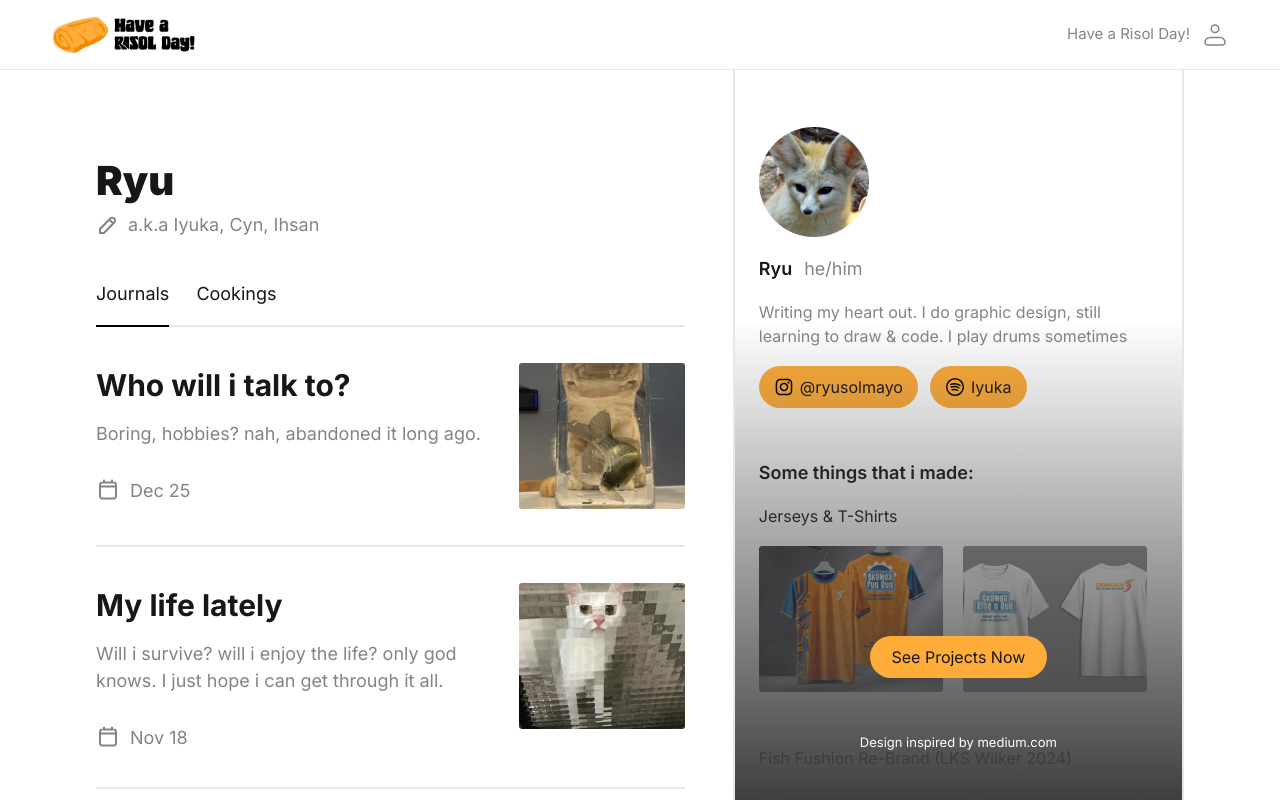
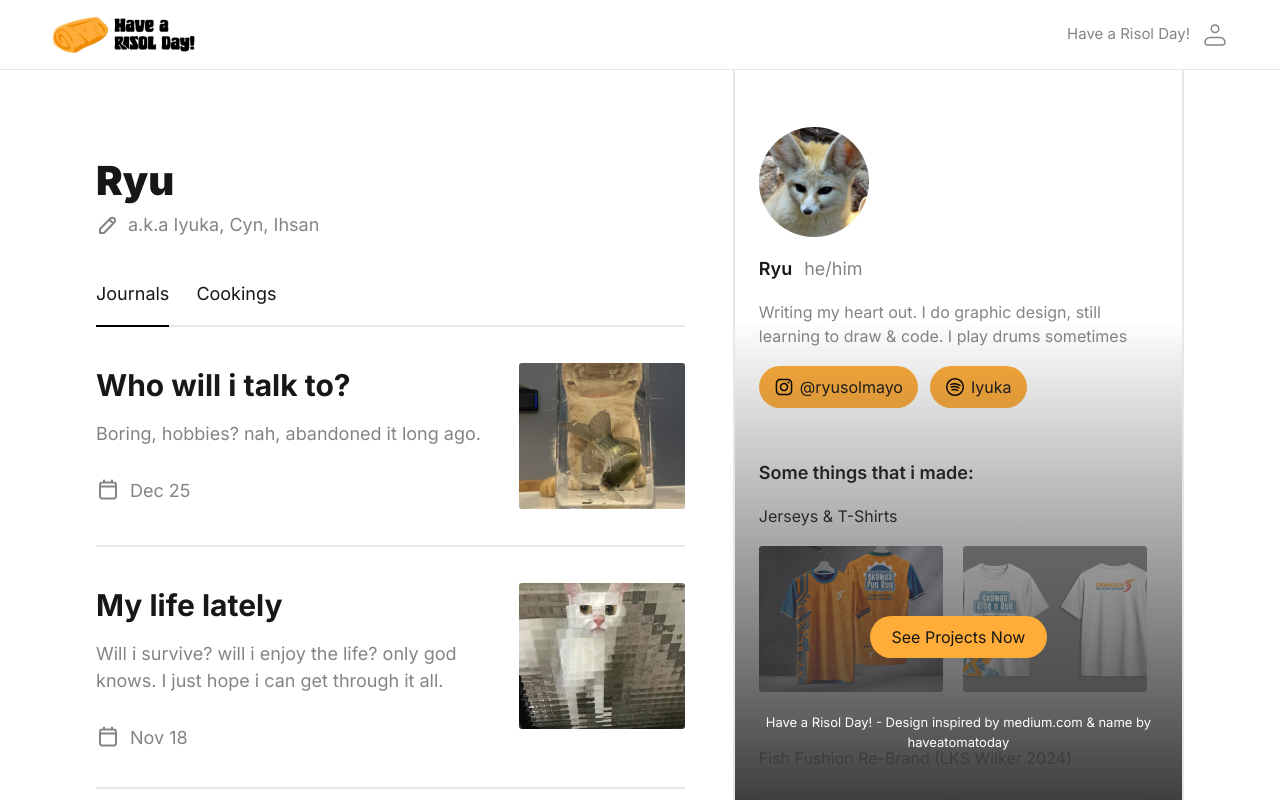
Before and after one commit to arkajenar07/havearisolday, a Next.js app: page / in a window 1280 px wide. Built offline with nearby package versions, Linux system fonts and the light colour scheme.

Commit message:
adding foot

```diff
--- a/src/app/page.tsx
+++ b/src/app/page.tsx
@@ -217,9 +217,9 @@ const displayedData =
                       </div>
                     </div>
                 </div>
-                <div className="absolute bottom-0 w-full h-[480px] bg-gradient-to-t from-[#3F3F3F] flex flex-col items-center justify-end flex-grow">
+                <div className="absolute bottom-0 w-full h-[480px] bg-gradient-to-t from-[#3F3F3F] flex flex-col items-center justify-end flex-grow px-[24px]">
                     <Link href="/projects" className="bg-primary-btn flex items-center rounded-full gap-x-[6px] px-[22px] py-[9px] mb-[40px] text-[13px]">See Projects Now</Link>
-                    <p className="text-[13px] text-white mb-[22px]">Have a Risol Day! - Design inspired by medium.com</p>
+                    <p className="text-[13px] text-white mb-[22px] text-center">Have a Risol Day! - Design inspired by medium.com & name by haveatomatoday</p>
                 </div>
               </div>
             ) : (
@@ -376,9 +376,9 @@ const displayedData =
             </div>
           </div>
           </div>
-          <div className="absolute bottom-0 w-full h-[480px] bg-gradient-to-t from-[#3F3F3F] flex flex-col items-center justify-end flex-grow">
+          <div className="absolute bottom-0 w-full h-[480px] bg-gradient-to-t from-[#3F3F3F] flex flex-col items-center justify-end flex-grow px-[24px]">
             <Link href="/projects" className="bg-primary-btn flex items-center rounded-full gap-x-[6px] px-[22px] py-[9px] mb-[55px]">See Projects Now</Link>
-            <p className="text-[13px] text-white mb-[48px]">Design inspired by medium.com</p>
+            <p className="text-[13px] text-white mb-[48px] text-center">Have a Risol Day! - Design inspired by medium.com & name by haveatomatoday</p>
           </div>
         </div>
       </main>
--- a/src/app/projects/page.tsx
+++ b/src/app/projects/page.tsx
@@ -30,7 +30,7 @@ export default function Landing() {
         <Link href="/" className="bg-primary-btn flex items-center rounded-full gap-x-[6px] px-[22px] py-[9px] mb-[55px] sm:text-[18px] text-[10px]">Click Here To Go Back</Link>
       </main>
       {/* Footer */}
-      <footer className="flex justify-center items-center h-[70px] text-secondary sm:text-[15px] text-[11px] border-t-2 sm:px-0 px-[73px] text-center">
+      <footer className="flex justify-center items-center h-[70px] text-secondary sm:text-[15px] text-[11px] border-t-2 sm:px-0 px-[24px] text-center">
         Have a Risol Day! - Design inspired by medium.com & name by haveatomatoday
       </footer>
     </div>
```
